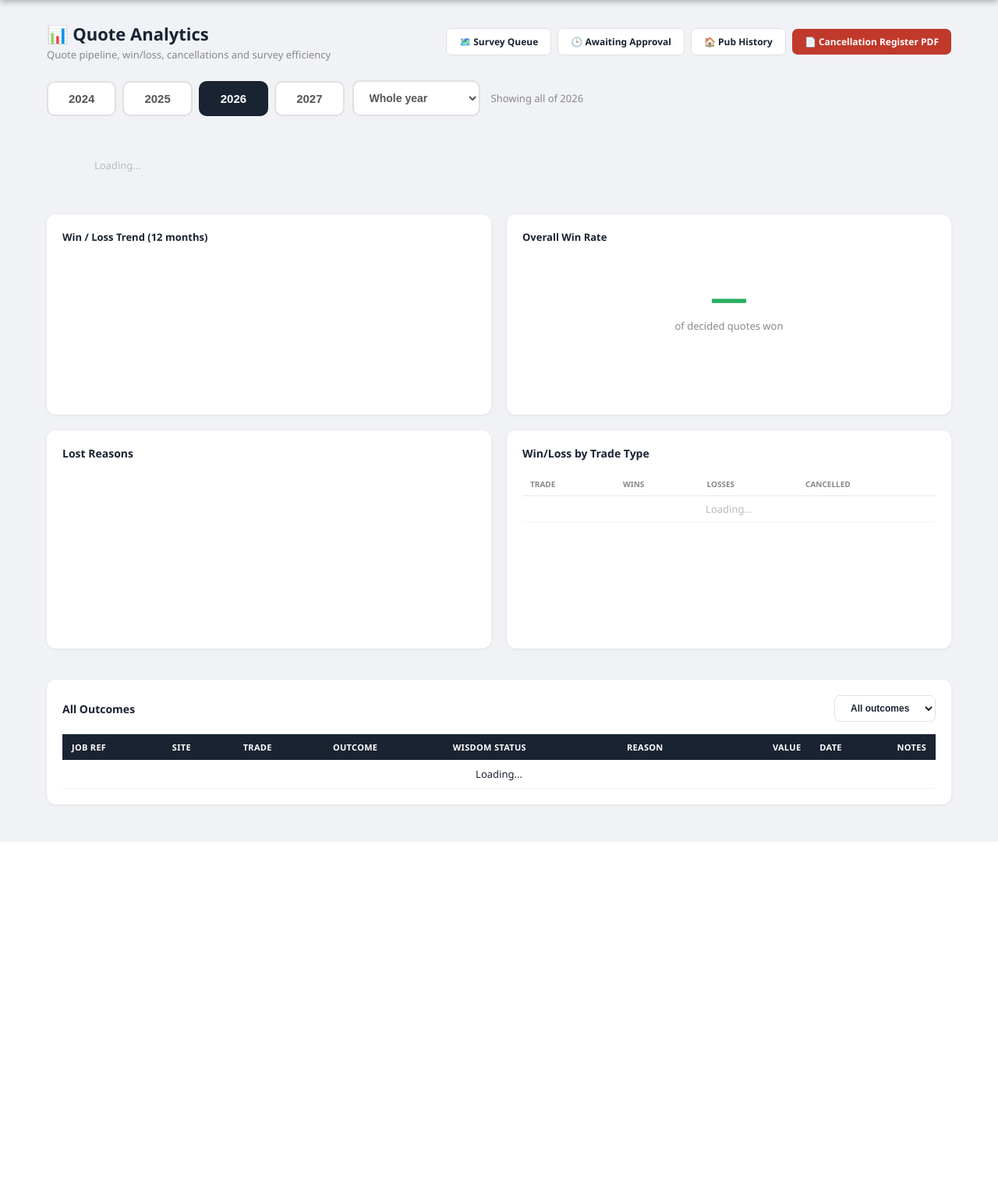
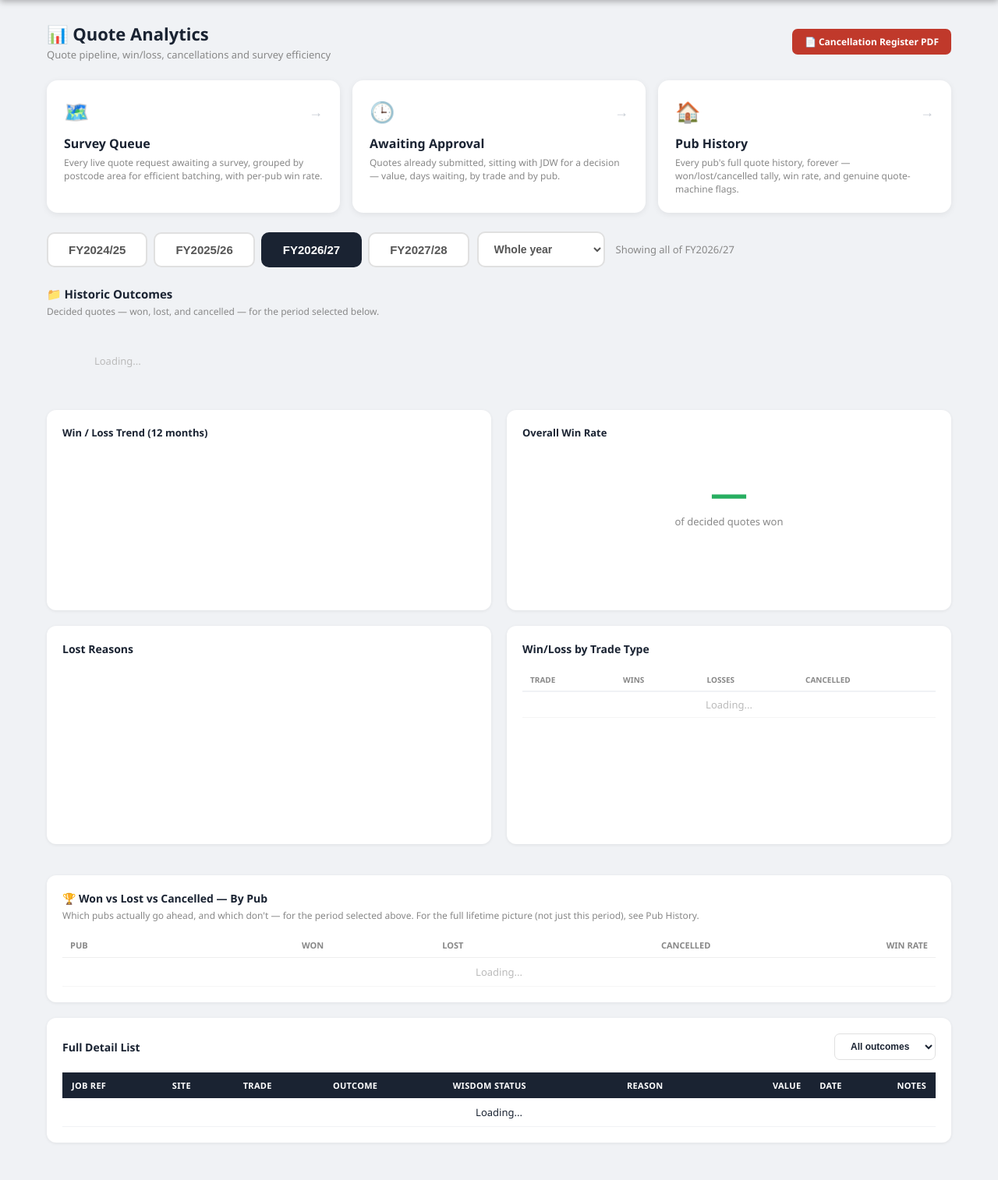
Before and after one commit to RedstonePDM/redstone-pdm-jobcard, a Flask app: template templates/admin_reports.html in a window 1280 px wide. Shown: the part 56-1570 px from the top of the page at 78% size. Before the commit the page ends 1136 px from the top, so only its background shows below. Run offline with Flask 3, Linux system fonts and the light colour scheme; the template is opened without the code that fills it, so the values that code supplies are empty; a map, chart or similar area stays blank; parts of the project's set-up code (start-up, migrations or seed data) failed here and were passed over; some libraries are stand-ins or nearby versions.

Commit message:
Update admin_reports.html

```diff
--- a/templates/admin_reports.html
+++ b/templates/admin_reports.html
@@ -59,7 +59,29 @@ body { font-family: 'Segoe UI', sans-serif; background: #f0f2f5; min-height: 100
 .chart-card { background: white; border-radius: 12px; padding: 20px; box-shadow: 0 1px 4px rgba(0,0,0,0.07); }
 .chart-title { font-size: 13px; font-weight: 700; color: #1a2332; margin-bottom: 14px; }
 
-/* Outcomes table */
+/* Prominent nav tiles for the pages carrying the real substance */
+.nav-tile-grid { display: grid; grid-template-columns: repeat(auto-fit, minmax(260px, 1fr)); gap: 16px; margin-bottom: 24px; }
+.nav-tile {
+  background: white; border-radius: 14px; padding: 22px; box-shadow: 0 2px 8px rgba(0,0,0,0.07);
+  text-decoration: none; transition: box-shadow .15s, transform .15s; display: flex; flex-direction: column;
+}
+.nav-tile:hover { box-shadow: 0 8px 22px rgba(0,0,0,0.12); transform: translateY(-2px); }
+.nav-tile-top { display: flex; align-items: center; justify-content: space-between; }
+.nav-tile-icon { font-size: 26px; }
+.nav-tile-arrow { font-size: 18px; font-weight: 800; color: #c7ccd4; }
+.nav-tile:hover .nav-tile-arrow { color: #1a2332; }
+.nav-tile-title { font-size: 16px; font-weight: 800; color: #1a2332; margin-top: 12px; }
+.nav-tile-sub { font-size: 12px; color: #888; margin-top: 6px; line-height: 1.4; flex: 1; }
+
+/* Pub tally table */
+.tally-table { width: 100%; border-collapse: collapse; font-size: 13px; }
+.tally-table th { text-align: left; font-size: 11px; text-transform: uppercase; color: #888; padding: 8px 10px; border-bottom: 1.5px solid #eee; }
+.tally-table td { padding: 9px 10px; border-bottom: 1px solid #f5f5f5; }
+.tally-table tr:hover { background: #fafbfc; }
+.tally-num { text-align: right; font-variant-numeric: tabular-nums; font-weight: 700; }
+.tally-won { color: #1b5e20; }
+.tally-lost { color: #c0392b; }
+.tally-cancelled { color: #856404; }
 .outcomes-table { width: 100%; border-collapse: collapse; font-size: 13px; }
 .outcomes-table th { background: #1a2332; color: white; padding: 9px 12px; text-align: left; font-size: 11px; font-weight: 700; text-transform: uppercase; letter-spacing: 0.3px; }
 .outcomes-table td { padding: 9px 12px; border-bottom: 1px solid #f0f2f5; color: #1a2332; vertical-align: top; }
@@ -128,12 +150,27 @@ body { font-family: 'Segoe UI', sans-serif; background: #f0f2f5; min-height: 100
       <h2>📊 Quote Analytics</h2>
       <div class="sub">Quote pipeline, win/loss, cancellations and survey efficiency</div>
     </div>
-    <div style="display:flex;gap:8px;align-items:center;flex-wrap:wrap">
-      <a href="/admin/survey-queue" class="btn btn-outline">🗺️ Survey Queue</a>
-      <a href="/admin/awaiting-approval" class="btn btn-outline">🕒 Awaiting Approval</a>
-      <a href="/admin/pub-history" class="btn btn-outline">🏠 Pub History</a>
-      <a id="btn-cancel-pdf" href="/admin/reports/cancellations/pdf?year=2026" target="_blank" class="btn btn-red">📄 Cancellation Register PDF</a>
-    </div>
+    <a id="btn-cancel-pdf" href="/admin/reports/cancellations/pdf" target="_blank" class="btn btn-red">📄 Cancellation Register PDF</a>
+  </div>
+
+  <!-- The pages carrying the real substance — front and centre, not tucked
+       into small buttons. -->
+  <div class="nav-tile-grid">
+    <a href="/admin/survey-queue" class="nav-tile">
+      <div class="nav-tile-top"><span class="nav-tile-icon">🗺️</span><span class="nav-tile-arrow">→</span></div>
+      <div class="nav-tile-title">Survey Queue</div>
+      <div class="nav-tile-sub">Every live quote request awaiting a survey, grouped by postcode area for efficient batching, with per-pub win rate.</div>
+    </a>
+    <a href="/admin/awaiting-approval" class="nav-tile">
+      <div class="nav-tile-top"><span class="nav-tile-icon">🕒</span><span class="nav-tile-arrow">→</span></div>
+      <div class="nav-tile-title">Awaiting Approval</div>
+      <div class="nav-tile-sub">Quotes already submitted, sitting with JDW for a decision — value, days waiting, by trade and by pub.</div>
+    </a>
+    <a href="/admin/pub-history" class="nav-tile">
+      <div class="nav-tile-top"><span class="nav-tile-icon">🏠</span><span class="nav-tile-arrow">→</span></div>
+      <div class="nav-tile-title">Pub History</div>
+      <div class="nav-tile-sub">Every pub's full quote history, forever — won/lost/cancelled tally, win rate, and genuine quote-machine flags.</div>
+    </a>
   </div>
 
   <!-- Period selector -->
@@ -144,6 +181,9 @@ body { font-family: 'Segoe UI', sans-serif; background: #f0f2f5; min-height: 100
     </select>
     <span class="period-active-label" id="period-active-label"></span>
   </div>
+
+  <div style="font-size:15px;font-weight:700;color:#1a2332;margin-bottom:4px">📁 Historic Outcomes</div>
+  <div style="font-size:12px;color:#888;margin-bottom:16px">Decided quotes — won, lost, and cancelled — for the period selected below.</div>
 
   <!-- KPI row -->
   <div class="kpi-row" id="kpi-row">
@@ -190,10 +230,24 @@ body { font-family: 'Segoe UI', sans-serif; background: #f0f2f5; min-height: 100
     <div class="qm-list" id="qm-list"></div>
   </div>
 
+  <!-- Won/Lost/Cancelled tally by pub -->
+  <div class="section-card">
+    <div class="section-title">🏆 Won vs Lost vs Cancelled — By Pub</div>
+    <div style="font-size:12px;color:#888;margin-top:-12px;margin-bottom:14px">Which pubs actually go ahead, and which don't — for the period selected above. For the full lifetime picture (not just this period), see Pub History.</div>
+    <div style="overflow-x:auto">
+      <table class="tally-table" id="tally-table">
+        <thead>
+          <tr><th>Pub</th><th style="text-align:right">Won</th><th style="text-align:right">Lost</th><th style="text-align:right">Cancelled</th><th style="text-align:right">Win Rate</th></tr>
+        </thead>
+        <tbody id="tally-tbody"><tr><td colspan="5" class="loading">Loading...</td></tr></tbody>
+      </table>
+    </div>
+  </div>
+
   <!-- Outcomes detail table -->
   <div class="section-card">
     <div class="section-title">
-      All Outcomes
+      Full Detail List
       <div class="actions">
         <select id="filter-outcome" class="btn btn-outline" onchange="filterOutcomes()" style="font-weight:600;font-size:12px">
           <option value="">All outcomes</option>
@@ -229,8 +283,8 @@ body { font-family: 'Segoe UI', sans-serif; background: #f0f2f5; min-height: 100
 
 <script>
 let allOutcomes = [];
-let currentYear = new Date().getFullYear();
-let currentMonth = ''; // '' = whole year, else 'YYYY-MM'
+let currentFY = new Date().getMonth() >= 3 ? new Date().getFullYear() : new Date().getFullYear() - 1; // FY start year (April), matches Growth
+let currentMonth = ''; // '' = whole FY, else 'YYYY-MM'
 
 // ── Init ──────────────────────────────────────────────────────────────────────
 document.addEventListener('DOMContentLoaded', () => {
@@ -239,20 +293,27 @@ document.addEventListener('DOMContentLoaded', () => {
   loadAll();
 });
 
+function fyLabel(fyStartYear) {
+  return 'FY' + fyStartYear + '/' + String(fyStartYear + 1).slice(-2);
+}
+
+// Same April-March financial year as Growth and Reports & Margin — "this
+// year" means the same thing everywhere on the platform.
 function buildYearTabs() {
   const bar = document.getElementById('year-tabs');
+  const thisFY = new Date().getMonth() >= 3 ? new Date().getFullYear() : new Date().getFullYear() - 1;
   const years = [];
-  for (let y = 2024; y <= new Date().getFullYear() + 1; y++) years.push(y);
+  for (let y = 2024; y <= thisFY + 1; y++) years.push(y);
   bar.innerHTML = years.map(y =>
-    `<button class="year-tab${y === currentYear ? ' active' : ''}" onclick="setYear(${y})">${y}</button>`
+    `<button class="year-tab${y === currentFY ? ' active' : ''}" onclick="setYear(${y})">${fyLabel(y)}</button>`
   ).join('');
   document.getElementById('btn-cancel-pdf').href =
-    `/admin/reports/cancellations/pdf?year=${currentYear}`;
+    `/admin/reports/cancellations/pdf?fy=${currentFY}`;
 }
 
 // Populates the month dropdown with the last 12 calendar months, computed
-// client-side — always correct regardless of what year tab is selected,
-// since "last 12 months" is relative to today, not to the chosen year.
+// client-side — always correct regardless of what FY tab is selected,
+// since "last 12 months" is relative to today, not to the chosen FY.
 function buildMonthOptions() {
   const sel = document.getElementById('month-select');
   const opts = ['<option value="">Whole year</option>'];
@@ -269,7 +330,7 @@ function buildMonthOptions() {
 }
 
 function setYear(y) {
-  currentYear = y;
+  currentFY = y;
   currentMonth = '';
   document.getElementById('month-select').value = '';
   buildYearTabs();
@@ -279,8 +340,10 @@ function setYear(y) {
 function setMonth(monthValue) {
   currentMonth = monthValue;
   if (monthValue) {
-    // Keep the year tabs in sync with whichever month was picked.
-    currentYear = parseInt(monthValue.split('-')[0], 10);
+    // Keep the FY tabs in sync with whichever month was picked.
+    const y = parseInt(monthValue.split('-')[0], 10);
+    const m = parseInt(monthValue.split('-')[1], 10);
+    currentFY = m >= 4 ? y : y - 1;
     buildYearTabs();
   }
   loadAll();
@@ -293,13 +356,13 @@ function updatePeriodLabel() {
     const d = new Date(parseInt(y,10), parseInt(m,10) - 1, 1);
     label.textContent = 'Showing ' + d.toLocaleDateString('en-GB', { month: 'long', year: 'numeric' });
   } else {
-    label.textContent = 'Showing all of ' + currentYear;
+    label.textContent = 'Showing all of ' + fyLabel(currentFY);
   }
 }
 
 async function loadAll() {
   updatePeriodLabel();
-  const params = new URLSearchParams({ year: currentYear });
+  const params = new URLSearchParams({ fy: currentFY });
   if (currentMonth) params.set('month', currentMonth);
   const [summary, outcomes] = await Promise.all([
     fetch('/api/reports/summary?' + params.toString()).then(r => r.json()),
@@ -309,6 +372,7 @@ async function loadAll() {
   renderKPIs(summary);
   renderCharts(summary);
   renderOutcomes(outcomes);
+  renderTally(outcomes);
   renderQuoteMachines(summary.quote_machines || []);
 }
 
@@ -442,6 +506,38 @@ function renderCharts(d) {
       }).join('');
 }
 
+// ── Won/Lost/Cancelled Tally by Pub ──────────────────────────────────────────
+function renderTally(outcomes) {
+  const tbody = document.getElementById('tally-tbody');
+  const byPub = {};
+  outcomes.forEach(o => {
+    const pub = o.pub_name || 'Unknown';
+    if (!byPub[pub]) byPub[pub] = { won: 0, lost: 0, cancelled: 0 };
+    if (o.outcome === 'won') byPub[pub].won++;
+    else if (o.outcome === 'lost') byPub[pub].lost++;
+    else if (o.outcome === 'cancelled' || o.outcome === 'won_then_cancelled') byPub[pub].cancelled++;
+  });
+  const rows = Object.entries(byPub).map(([pub, c]) => {
+    const decided = c.won + c.lost + c.cancelled;
+    const winRate = decided > 0 ? Math.round((c.won / decided) * 100) : null;
+    return { pub, ...c, decided, winRate };
+  }).sort((a, b) => b.decided - a.decided);
+
+  if (!rows.length) {
+    tbody.innerHTML = '<tr><td colspan="5" class="empty-state">No decided quotes in this period yet.</td></tr>';
+    return;
+  }
+  tbody.innerHTML = rows.map(r => `
+    <tr>
+      <td style="font-weight:600">${r.pub}</td>
+      <td class="tally-num tally-won">${r.won}</td>
+      <td class="tally-num tally-lost">${r.lost}</td>
+      <td class="tally-num tally-cancelled">${r.cancelled}</td>
+      <td class="tally-num">${r.winRate !== null ? r.winRate + '%' : '—'}</td>
+    </tr>
+  `).join('');
+}
+
 // ── Quote Machines ────────────────────────────────────────────────────────────
 function renderQuoteMachines(qms) {
   const section = document.getElementById('qm-section');
```
